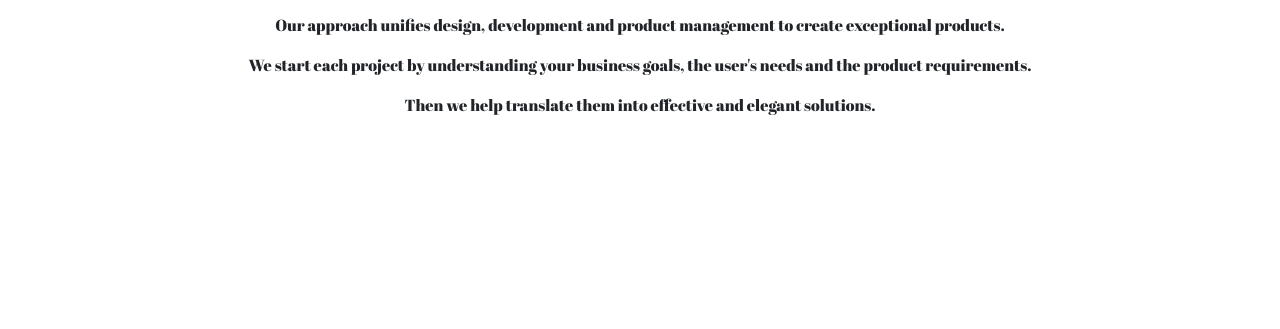
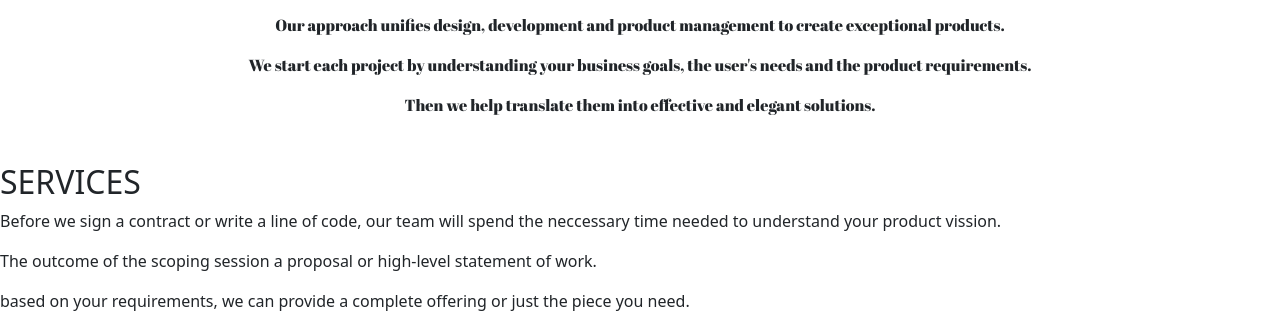
Before and after one commit to Anthony64M/Delani-_Studio, a plain HTML site: page index.html in a window 1280 px wide. Shown: the part 715-1044 px from the top of the page. Before the commit the page ends 878 px from the top, so only its background shows below. Drawn offline with Linux system fonts and the light colour scheme; a script that the page names is missing; a web font is replaced by a local one.

Commit message:
Added services section

```diff
--- a/index.html
+++ b/index.html
@@ -12,6 +12,9 @@
     <script type="text/javascript" src="//downloads.mailchimp.com/js/signup-forms/popup/unique-methods/embed.js" data-dojo-config="usePlainJson: true, isDebug: false"></script><script type="text/javascript">window.dojoRequire(["mojo/signup-forms/Loader"], function(L) { L.start({"baseUrl":"mc.us3.list-manage.com","uuid":"e71bed4d6ae5a7c984dfe28b0","lid":"dbf7e27685","uniqueMethods":true}) })</script>
 </head>
 <body>
+
+    <!-- top part section -->
+
     <div class="backg">
         <img src="assets/logo/logo.png" alt="" id="logo">
         <h1>WELCOME</h1>
@@ -19,6 +22,9 @@
         <p>AMAZING PEOPLE ARE MAKING DESIGNS IN A FUN ENVIRONMENT</p>
         <div class="mouse">
         </div>
+
+        <!-- about section -->
+
         <a href="#about-us"><img src="assets/mouse_click.png" alt="" id="click"></a>
     </div>
     <div class="container about" id="about">
@@ -28,5 +34,20 @@
         <p>We start each project by understanding your business goals, the user's needs and the product requirements.</p>
         <p>Then we help translate them into effective and elegant solutions.</p>
     </div>
+
+    <!-- services section -->
+
+    <div class="service">
+        <div id="services">
+            <h2>SERVICES</h2>
+            <p>Before we sign a contract or write a line of code, our team will spend the neccessary time needed to understand your product vission.</p>
+            <p>The outcome of the scoping session a proposal or high-level statement of work.</p>
+            <p>based on your requirements, we can provide a complete offering or just the piece you need. </p>
+        </div>
+    </div>
+
+<!-- End of service section -->
+
 </body>
+
 </html>
```
